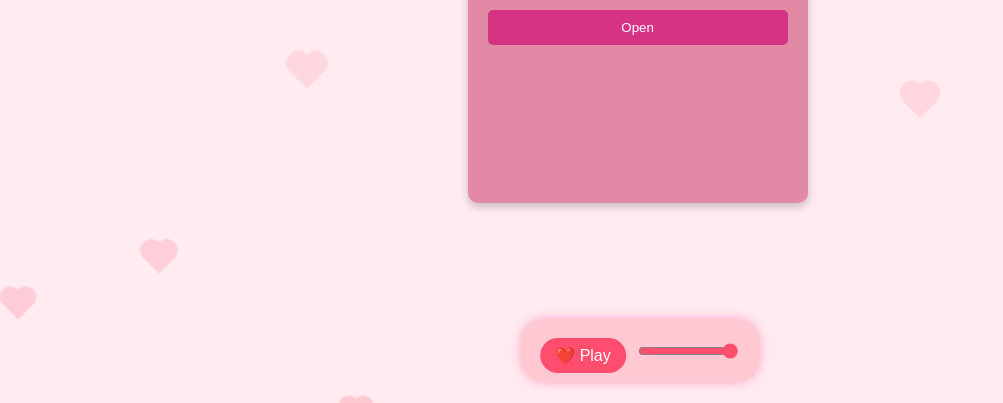
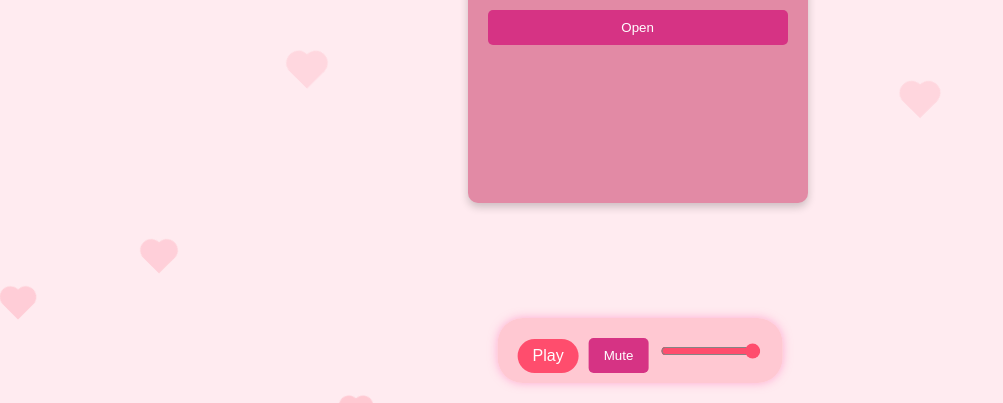
Before and after one commit to xero-ctrl/valentine-s, a plain HTML site: page index.html in a window 1280 px wide. Shown: the part 397-800 px from the top of the page, without its empty margins (0-1003 px from the left). Drawn offline with Linux system fonts and the light colour scheme.

Commit message:
update index.html

```diff
--- a/index.html
+++ b/index.html
@@ -8,8 +8,9 @@
 </head>
 <body>
 
-    <div class="custom-audio-player">
-    <button id="playPauseBtn">❤️ Play</button>
+  <div class="custom-audio-player">
+    <button id="playPauseBtn">Play</button>
+    <button id="muteBtn">Mute</button>
     <input type="range" id="volumeSlider" min="0" max="1" step="0.1" value="1">
 </div>
 
```
